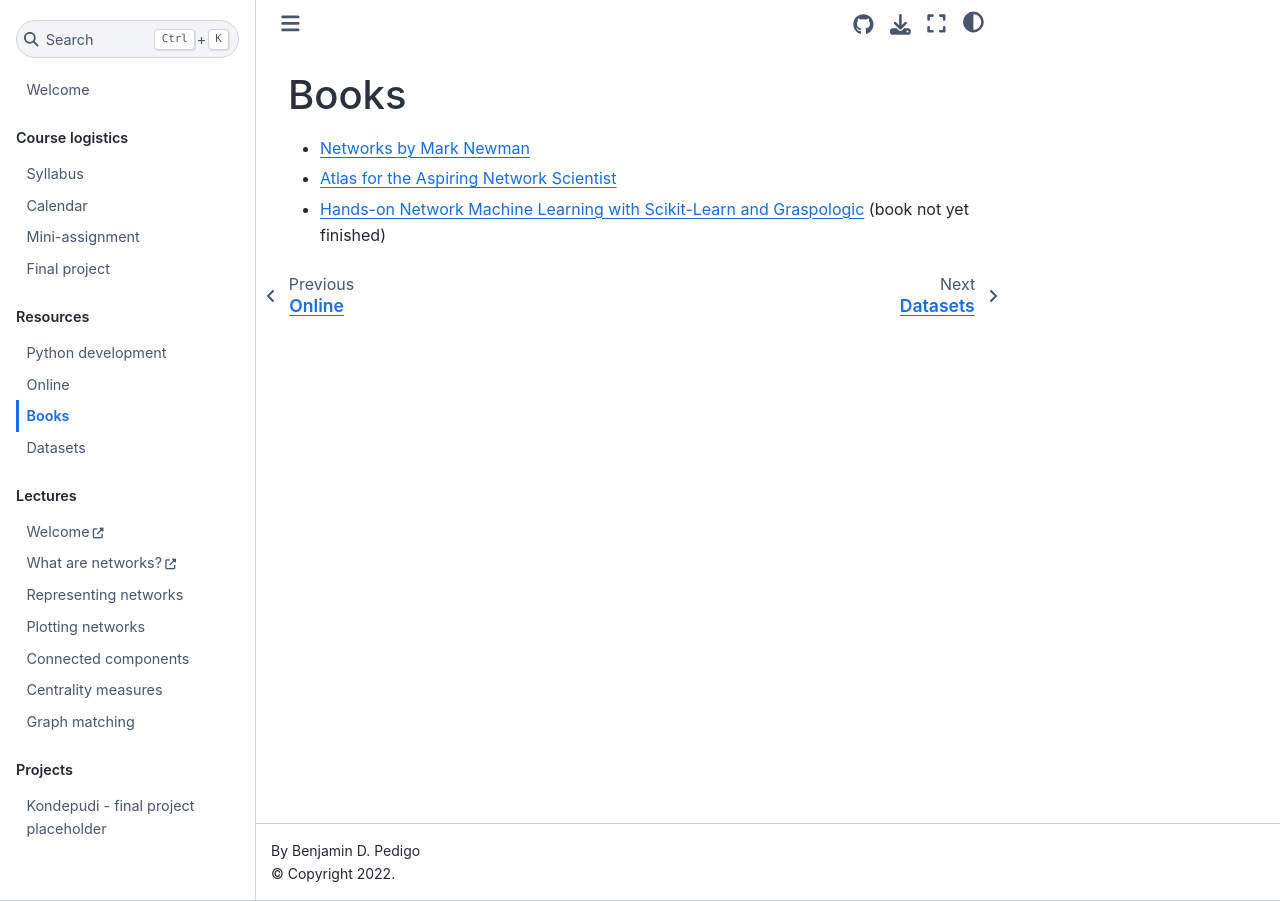
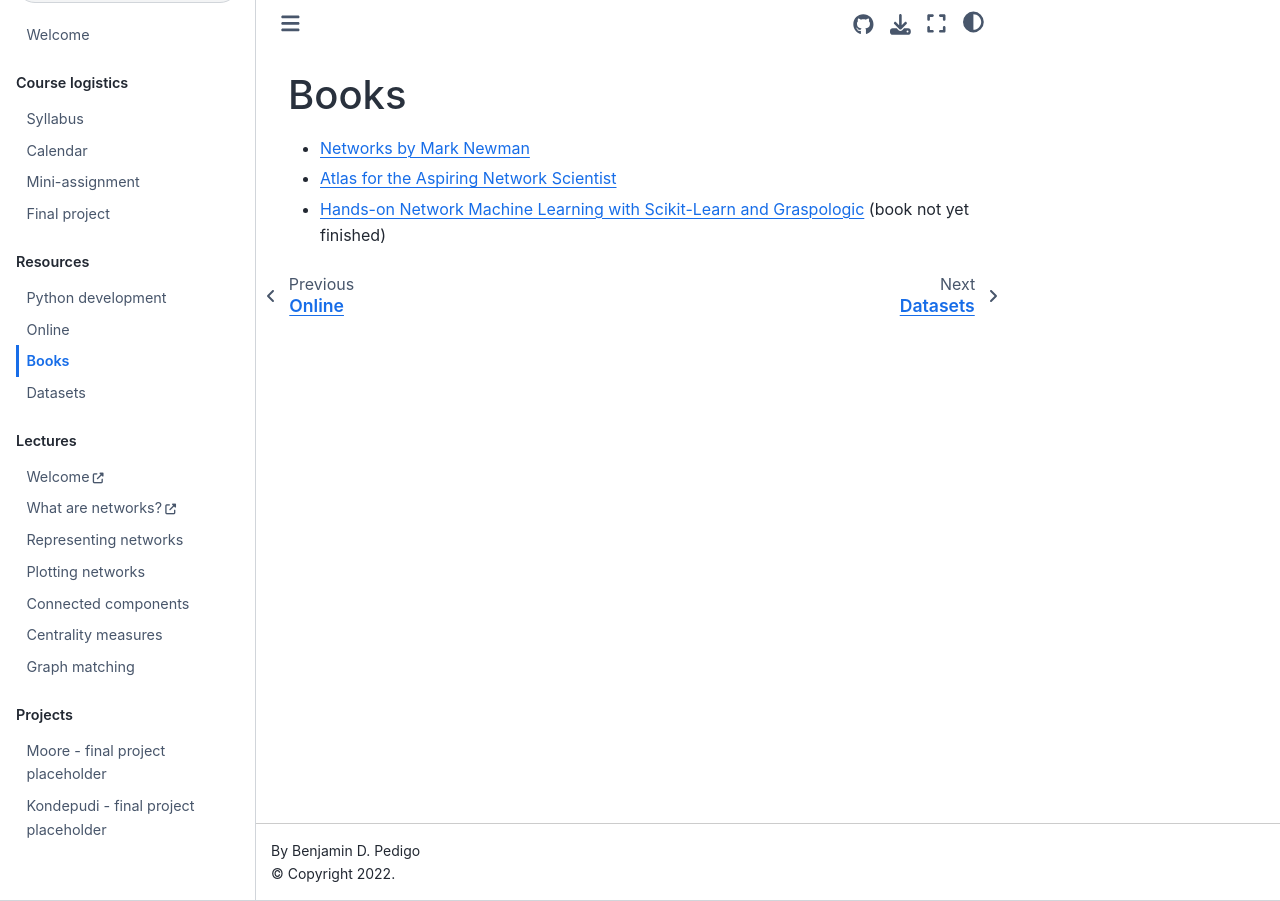
Before and after one commit to bdpedigo/networks-course, a Jupyter Book: the page built from docs/books.md, in a window 1280 px wide. Built offline with Jupyter Book 1.0.4 settings and Sphinx 7.4.7 and the Sphinx Book theme 1.1.4, drawn with Linux system fonts in a browser that asks for light colours; pages that are not in the unit, such as notebooks, are missing from menus.

Commit message:
modifying yml

```diff
--- a/docs/_toc.yml
+++ b/docs/_toc.yml
@@ -32,4 +32,5 @@ parts:
 - caption: Projects
   chapters:
   - file: pedigo.md
+  - file: moore.md
   - file: kondepudi.md
```
